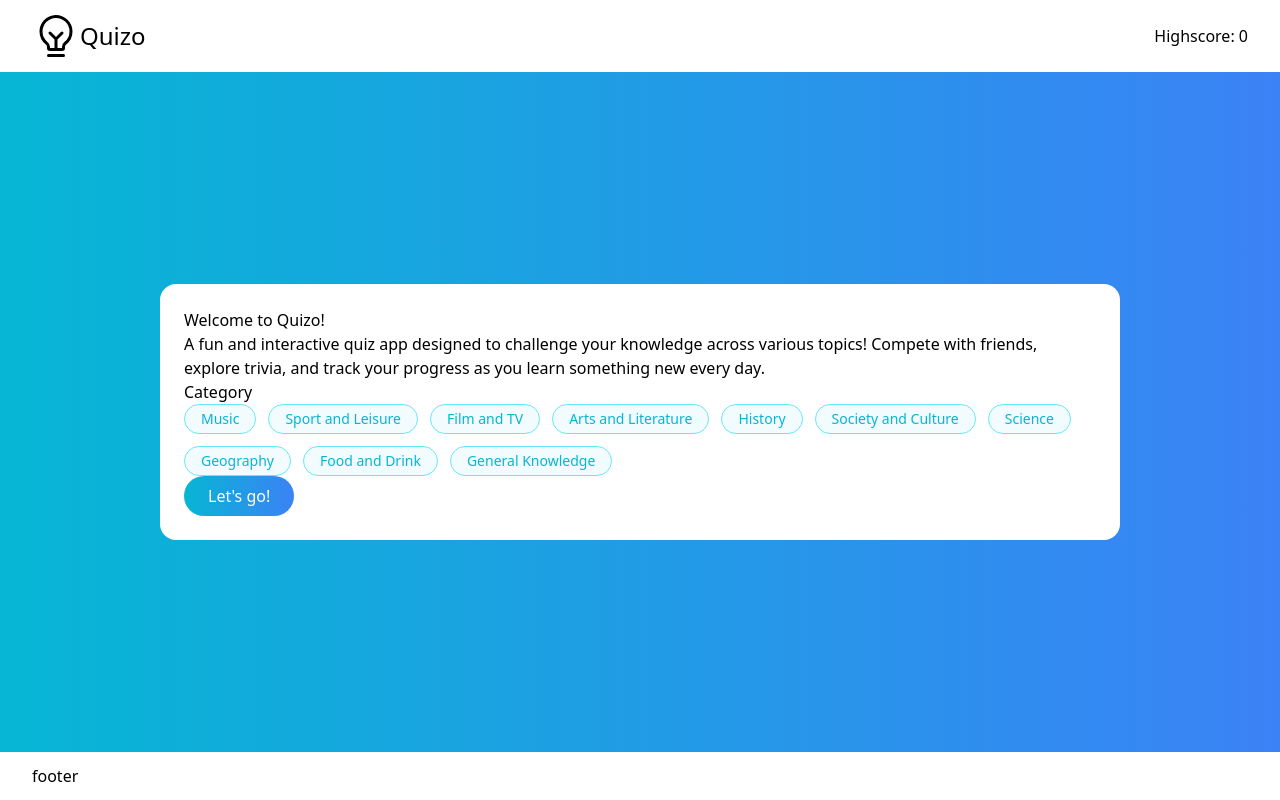
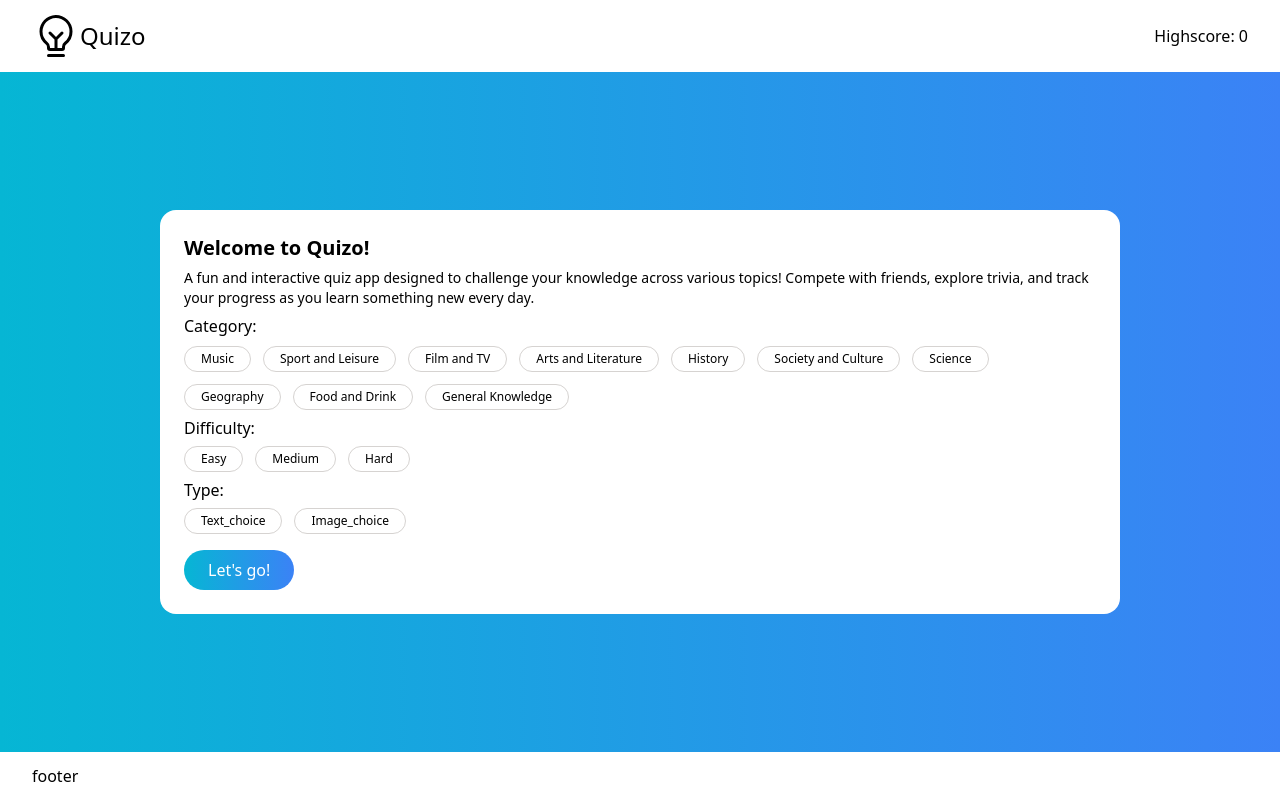
Before and after one commit to code-with-naimish/react-quizo, a React (Vite) app: page / in a window 1280 px wide. Built offline with nearby package versions, Linux system fonts and the light colour scheme.

Commit message:
progress

```diff
--- a/src/components/initial-screen.tsx
+++ b/src/components/initial-screen.tsx
@@ -14,20 +14,47 @@ const categories =
     { label: "General Knowledge", value: "general_knowledge" }
   ]
 
+const difficulty = [
+  { label: "Easy", value: "easy" },
+  { label: "Medium", value: "medium" },
+  { label: "Hard", value: "hard" },
+]
+
+const type = [
+  { label: "Text_choice", value: "text_choice" },
+  { label: "Image_choice", value: "image_choice" },
+]
 
 export default function InitialScreen() {
   return (
     <section className="card">
-      <h1>Welcome to Quizo!</h1>
-      <p>A fun and interactive quiz app designed to challenge your knowledge across various topics! Compete with friends, explore trivia, and track your progress as you learn something new every day.</p>
+      <h1 className="text-xl font-semibold">Welcome to Quizo!</h1>
+      <p className="my-1.5 text-sm">A fun and interactive quiz app designed to challenge your knowledge across various topics! Compete with friends, explore trivia, and track your progress as you learn something new every day.</p>
       <div>
-        <h2>Category</h2>
+        <h2 className="mb-2 font-medium text-base">Category:</h2>
         <ul className="flex gap-3 flex-wrap items-center ">
           {categories.map((category, i) => {
-            return <li className="bg-cyan-500/5 border border-cyan-300  font-medium  text-cyan-500 text-sm px-4 py-1 rounded-[99px]" key={i}>{category.label}
+            return <li className=" border border-stone-300  font-medium text-xs px-4 py-1 rounded-[99px]" key={i}>{category.label}
             </li>
           })}
         </ul>
+
+        <h2 className="my-1.5 font-medium">Difficulty:</h2>
+        <ul className="flex gap-3 flex-wrap items-center ">
+          {difficulty.map((difficulty, i) => {
+            return <li className="border border-stone-300  font-medium  text-xs px-4 py-1 rounded-[99px]" key={i}>{difficulty.label}
+            </li>
+          })}
+        </ul>
+
+        <h2 className="my-1.5 font-medium">Type:</h2>
+        <ul className="flex gap-3 flex-wrap items-center ">
+          {type.map((type, i) => {
+            return <li className="border border-stone-300  font-medium  text-xs px-4 py-1 rounded-[99px]" key={i}>{type.label}
+            </li>
+          })}
+        </ul>
+
       </div>
 
       <PrimaryBtn title="Let's go!" />
--- a/src/components/primary-btn.tsx
+++ b/src/components/primary-btn.tsx
@@ -3,7 +3,7 @@ export default function PrimaryBtn(props: {
   title: string
 }) {
   return (
-    <button className=" bg-gradient-to-r from-cyan-500 to-blue-500 hover:opacity-90 text-white px-6 py-2 rounded-[99px] transition-all ">{props.title}</button>
+    <button className=" bg-gradient-to-r from-cyan-500 to-blue-500 hover:opacity-90 text-white px-6 py-2 rounded-[99px] transition-all mt-4">{props.title}</button>
 
   )
 }
```
